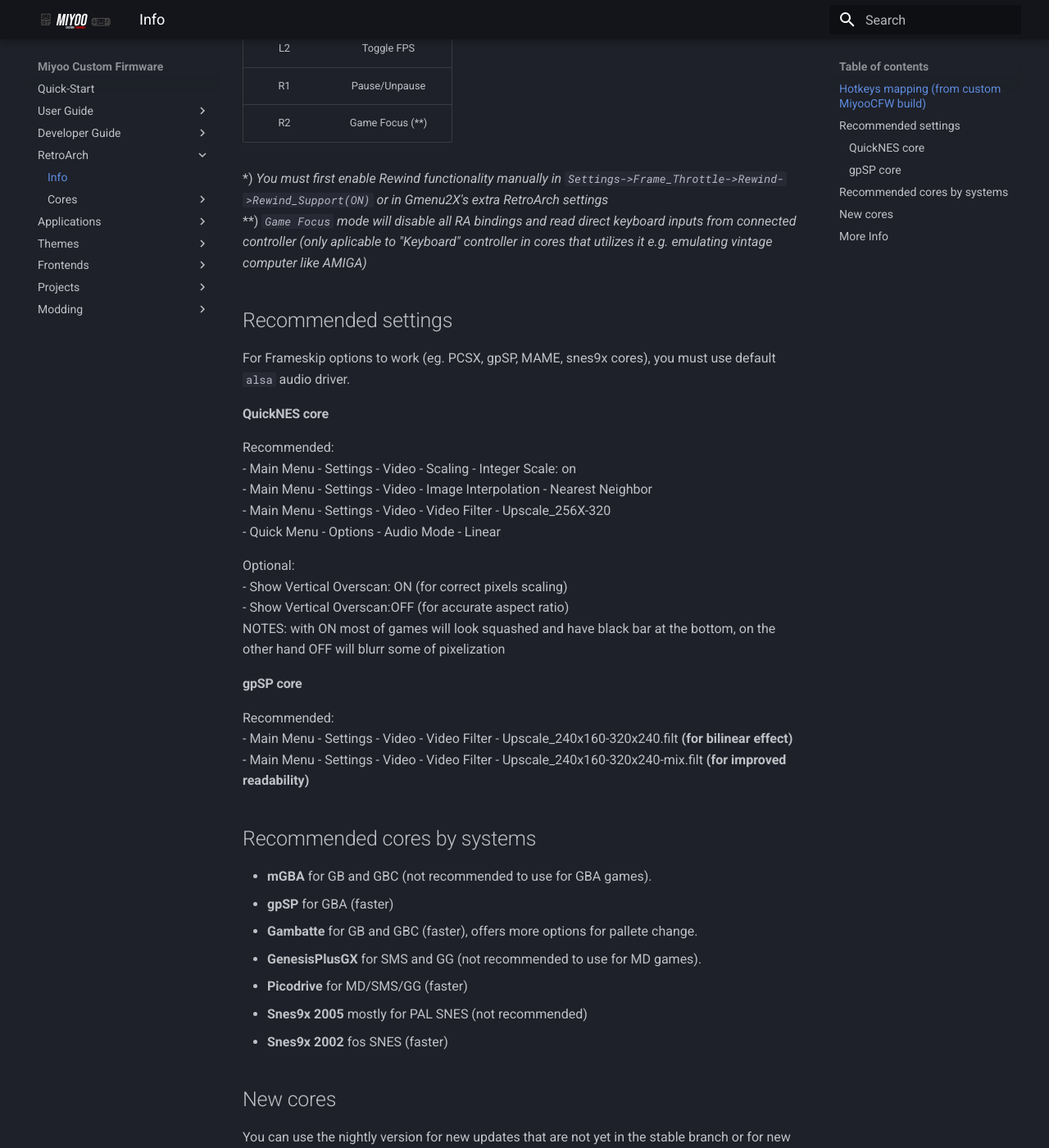
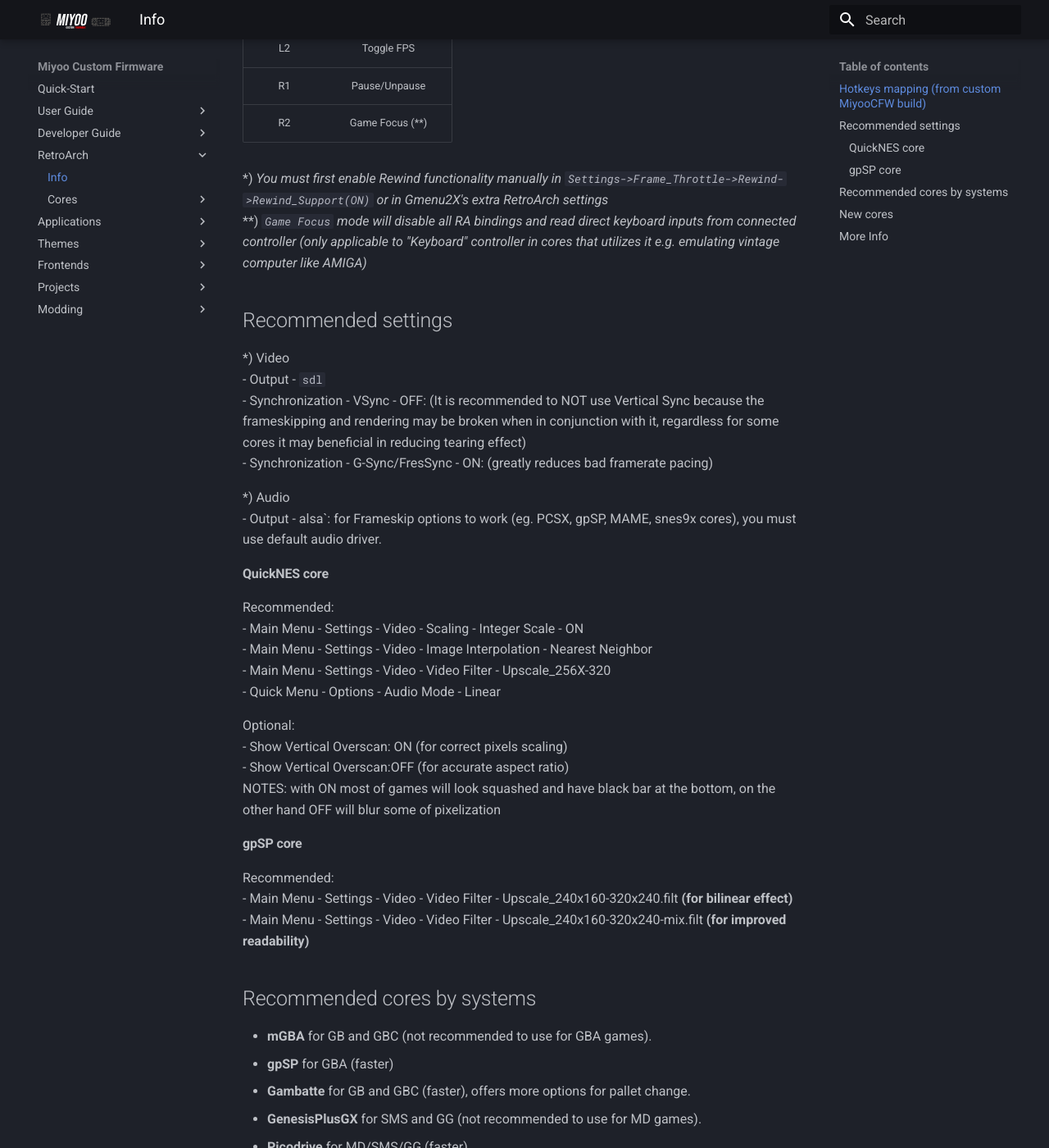
Before and after one commit to MiyooCFW/docs, an MkDocs documentation site: the page built from docs/RetroArch-Setup.md, in a window 1280 px wide and 1400 px high, scrolled down 659 px. Shown: the whole window at 82% size. Built offline with MkDocs 1.6.1 and Material for MkDocs 9.7.7, drawn with Linux system fonts in a browser that asks for light colours; some of the changed text lies outside the part shown.

Commit message:
RetroArch: info about vide/audio setup

```diff
--- a/docs/RetroArch-Setup.md
+++ b/docs/RetroArch-Setup.md
@@ -20,15 +20,21 @@
 R2 | Game Focus (**)
 
 \*) *You must first enable Rewind functionality manually in `Settings->Frame_Throttle->Rewind->Rewind_Support(ON)` or in Gmenu2X's extra RetroArch settings*
-\**) *`Game Focus` mode will disable all RA bindings and read direct keyboard inputs from connected controller (only aplicable to "Keyboard" controller in cores that utilizes it e.g. emulating vintage computer like AMIGA)*
+\**) *`Game Focus` mode will disable all RA bindings and read direct keyboard inputs from connected controller (only applicable to "Keyboard" controller in cores that utilizes it e.g. emulating vintage computer like AMIGA)*
 
 ## Recommended settings
 
-For Frameskip options to work (eg. PCSX, gpSP, MAME, snes9x cores), you must use default ``alsa`` audio driver.
+*) Video
+- Output - `sdl`
+- Synchronization - VSync - OFF: (It is recommended to NOT use Vertical Sync because the frameskipping and rendering may be broken when in conjunction with it, regardless for some cores it may beneficial in reducing tearing effect)
+- Synchronization - G-Sync/FresSync - ON: (greatly reduces bad framerate pacing)
+
+*) Audio
+- Output - alsa`: for Frameskip options to work (eg. PCSX, gpSP, MAME, snes9x cores), you must use default audio driver.
 
 #### **QuickNES** core
 Recommended:
-- Main Menu - Settings - Video - Scaling - Integer Scale: on
+- Main Menu - Settings - Video - Scaling - Integer Scale - ON
 - Main Menu - Settings - Video - Image Interpolation - Nearest Neighbor
 - Main Menu - Settings - Video - Video Filter - Upscale_256X-320
 - Quick Menu - Options - Audio Mode - Linear
@@ -36,7 +42,7 @@
 Optional:
 - Show Vertical Overscan: ON (for correct pixels scaling)
 - Show Vertical Overscan:OFF (for accurate aspect ratio)
-NOTES: with ON most of games will look squashed and have black bar at the bottom, on the other hand OFF will blurr some of pixelization
+NOTES: with ON most of games will look squashed and have black bar at the bottom, on the other hand OFF will blur some of pixelization
 
 #### **gpSP** core
 Recommended:
@@ -47,11 +53,11 @@
 
 - **mGBA** for GB and GBC (not recommended to use for GBA games).
 - **gpSP** for GBA (faster)
-- **Gambatte** for GB and GBC (faster), offers more options for pallete change.
+- **Gambatte** for GB and GBC (faster), offers more options for pallet change.
 - **GenesisPlusGX** for SMS and GG (not recommended to use for MD games).
 - **Picodrive** for MD/SMS/GG (faster)
 - **Snes9x 2005** mostly for PAL SNES (not recommended)
-- **Snes9x 2002** fos SNES (faster)
+- **Snes9x 2002** for SNES (faster)
 
 ## New cores
 You can use the nightly version for new updates that are not yet in the stable branch or for new cores that are coming out and are not included in the stable version. The cores should be added in the /mnt/.retroarch/cores folder
@@ -70,5 +76,5 @@
 Scummvm can also be launched indicating a rom, if you want more information on how to do it you can read this page in Spanish
 [http://apuntes.eduardofilo.es/2020-08-15-rg350_scummvm_launchers.html](http://apuntes.eduardofilo.es/2020-08-15-rg350_scummvm_launchers.html)
 
-For more information on how to integrate Retroarch in gmenu2x you can see this page in Spanish
+For more information on how to integrate RetroArch in GMenu2x you can see this page in Spanish
 [http://apuntes.eduardofilo.es/2021-01-16-rg350_ra_installer.html](http://apuntes.eduardofilo.es/2021-01-16-rg350_ra_installer.html)
```
